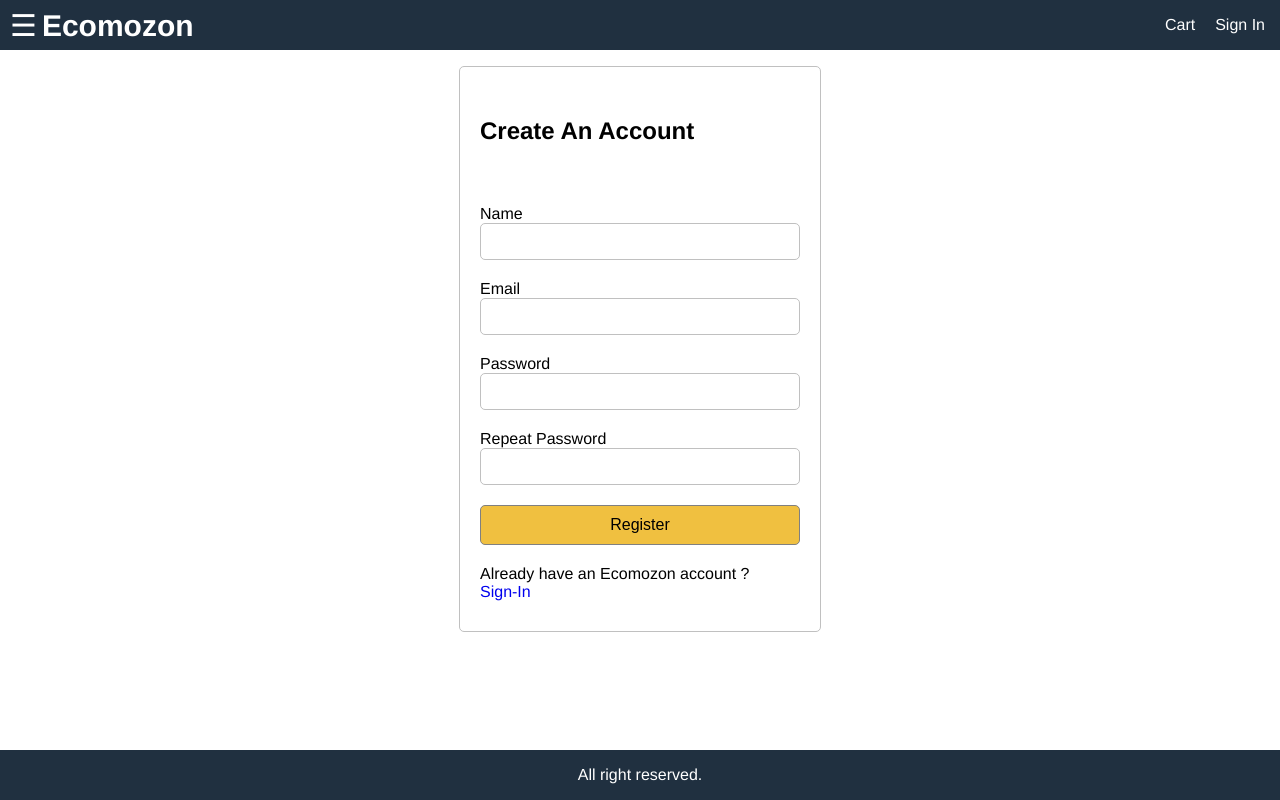
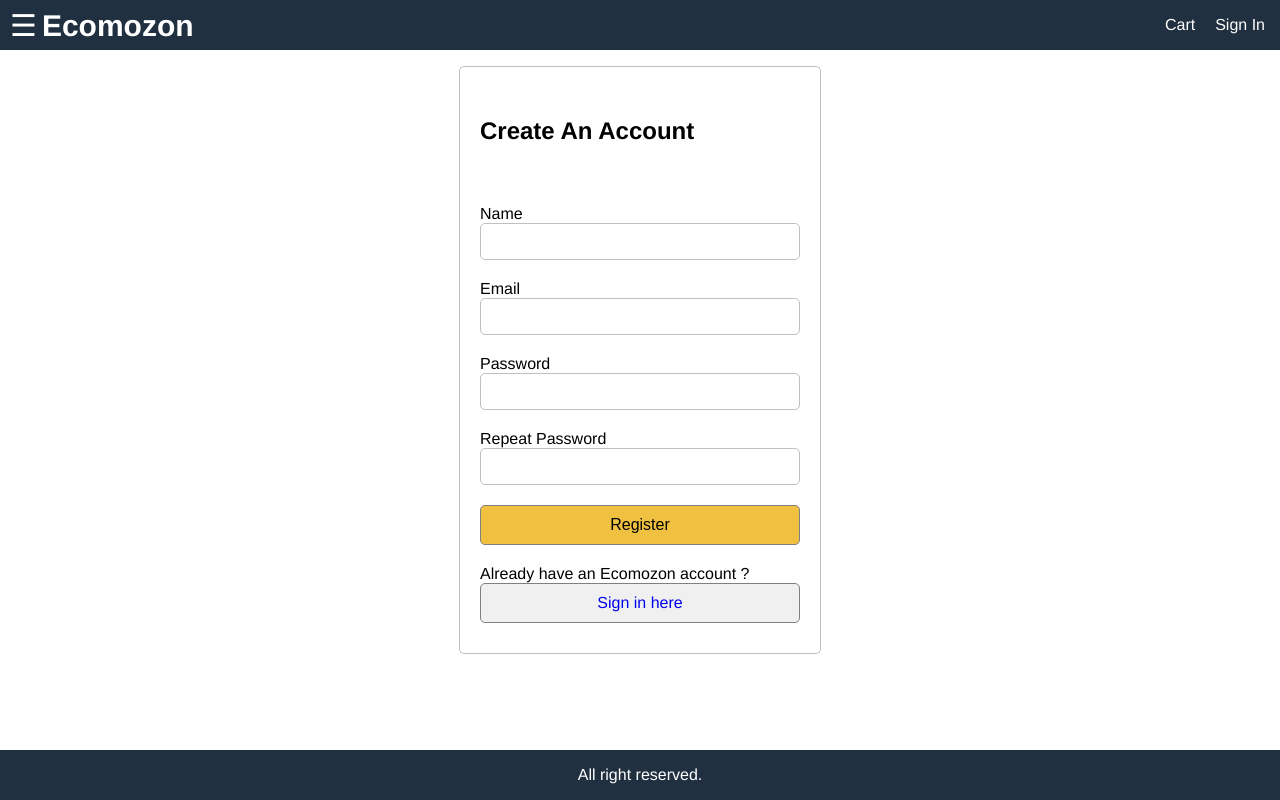
Before and after one commit to WangHngLeee/Ecomozon, a React (Create React App) app in the folder frontend/: page /register in a window 1280 px wide. Built offline with nearby package versions, Linux system fonts and the light colour scheme.

Commit message:
Modify redirect for unregister/unsignin user

```diff
--- a/frontend/src/screens/RegisterScreen.js
+++ b/frontend/src/screens/RegisterScreen.js
@@ -13,13 +13,13 @@
 
 
     const userRegister = useSelector(state => state.userRegister);
-
+    const redirect = props.location.search ? props.location.search.split("=")[1] : "/";
     const { loading, userInfo, error} = userRegister
 
     const dispatch = useDispatch();
     useEffect(() => {
         if(userInfo){
-            props.history.push("/");
+            props.history.push(redirect);
         }
 
         return () => {
@@ -70,7 +70,9 @@
           <button type="submit" className="button primary">Register</button>
         </li>
         <li>
-          Already have an Ecomozon account ? <Link to="/signin">Sign-In</Link>
+          Already have an Ecomozon account ?
+          <Link to={redirect === "/" ? "signin" : "signin?redirect=" + redirect} className="button secondary text-center" >Sign in here</Link>
+
         </li>
       </ul>
     </form>
--- a/frontend/src/screens/SigninScreen.js
+++ b/frontend/src/screens/SigninScreen.js
@@ -12,11 +12,11 @@
     const userSignin = useSelector(state => state.userSignin);
 
     const { loading, userInfo, error} = userSignin
-
+    const redirect = props.location.search ? props.location.search.split("=")[1] : "/";
     const dispatch = useDispatch();
     useEffect(() => {
         if(userInfo){
-            props.history.push("/");
+            props.history.push(redirect);
         }
 
         return () => {
@@ -55,10 +55,10 @@
           <button type="submit" className="button primary">Signin</button>
         </li>
         <li>
-          New to amazona?
+          New to Ecomozon?
         </li>
         <li>
-          <Link to="/register" className="button secondary text-center" >Create your amazona account</Link>
+          <Link to={redirect === "/" ? "register" : "register?redirect=" + redirect} className="button secondary text-center" >Create your amazona account</Link>
         </li>
       </ul>
     </form>
```
